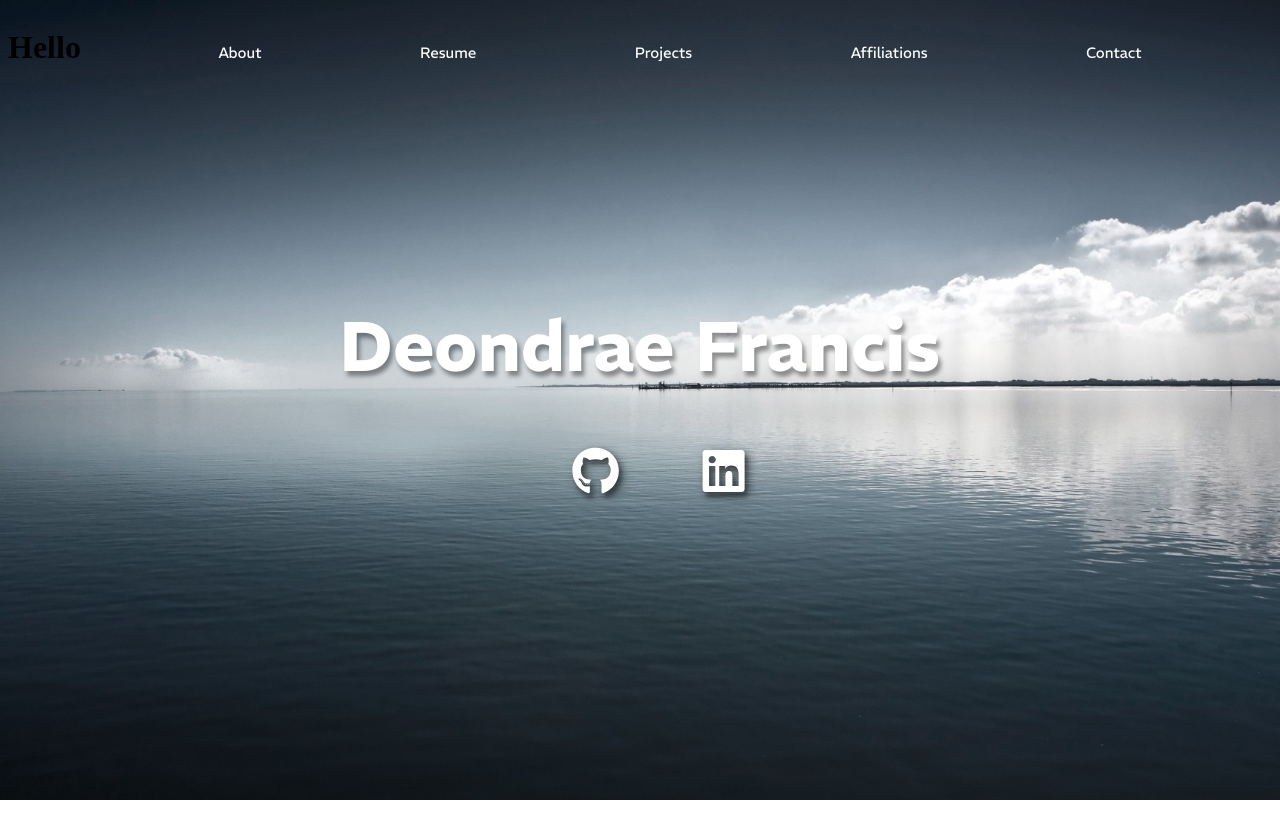
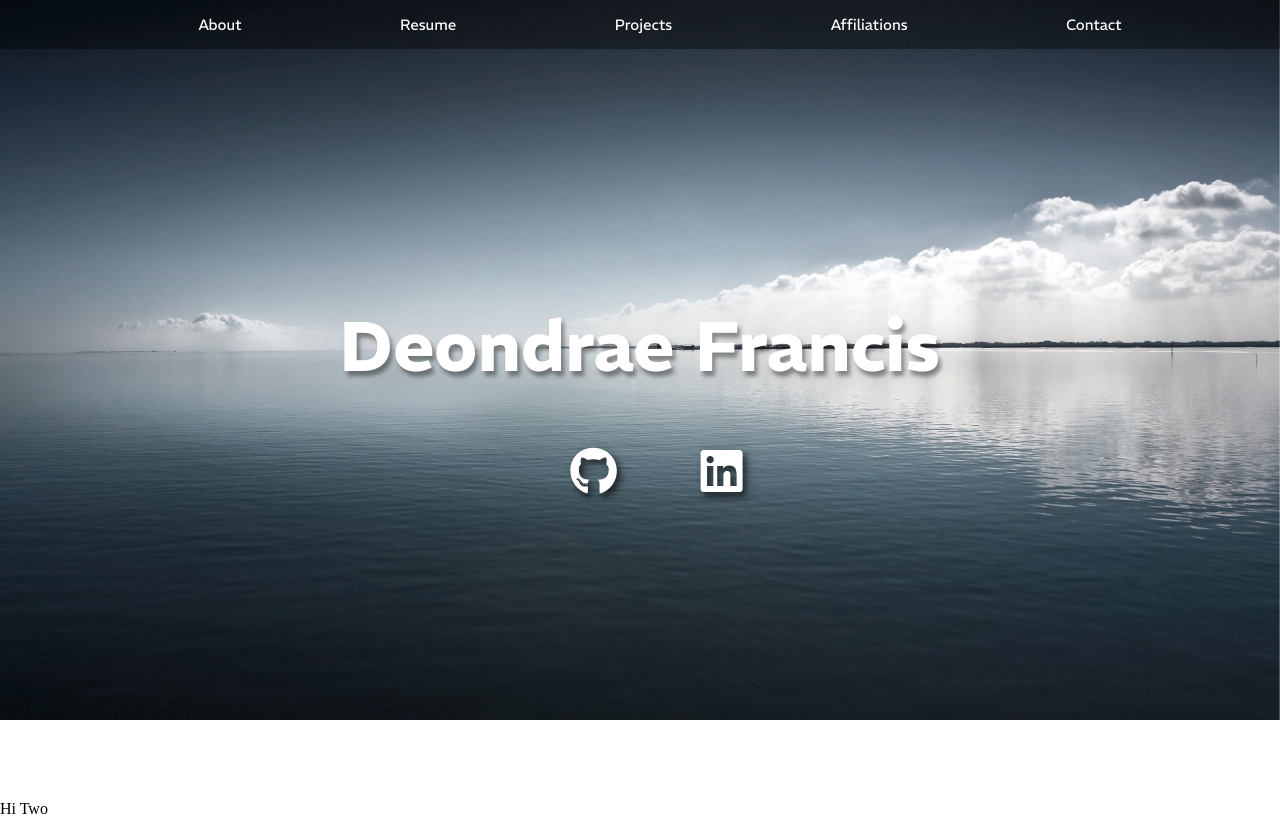
Before and after one commit to DFLotus/portfolio, a React (Create React App) app: page / in a window 1280 px wide. Built offline with nearby package versions, Linux system fonts and the light colour scheme.

Commit message:
Patched format issue

```diff
--- a/public/index.html
+++ b/public/index.html
@@ -2,11 +2,42 @@
 <html lang="en">
   <head>
     <meta charset="utf-8" />
+    <link rel="icon" href="%PUBLIC_URL%/favicon.ico" />
     <meta name="viewport" content="width=device-width, initial-scale=1" />
+    <meta name="theme-color" content="#000000" />
+    <meta
+      name="description"
+      content="Web site created using create-react-app"
+    />
+    <link rel="apple-touch-icon" href="%PUBLIC_URL%/logo192.png" />
+    <!--
+      manifest.json provides metadata used when your web app is installed on a
+      user's mobile device or desktop. See https://developers.google.com/web/fundamentals/web-app-manifest/
+    -->
+    <link rel="manifest" href="%PUBLIC_URL%/manifest.json" />
+    <!--
+      Notice the use of %PUBLIC_URL% in the tags above.
+      It will be replaced with the URL of the `public` folder during the build.
+      Only files inside the `public` folder can be referenced from the HTML.
+
+      Unlike "/favicon.ico" or "favicon.ico", "%PUBLIC_URL%/favicon.ico" will
+      work correctly both with client-side routing and a non-root public URL.
+      Learn how to configure a non-root public URL by running `npm run build`.
+    -->
     <title>React App</title>
   </head>
   <body>
     <noscript>You need to enable JavaScript to run this app.</noscript>
     <div id="root"></div>
+    <!--
+      This HTML file is a template.
+      If you open it directly in the browser, you will see an empty page.
+
+      You can add webfonts, meta tags, or analytics to this file.
+      The build step will place the bundled scripts into the <body> tag.
+
+      To begin the development, run `npm start` or `yarn start`.
+      To create a production bundle, use `npm run build` or `yarn build`.
+    -->
   </body>
 </html>
--- /dev/null
+++ b/src/App.css
@@ -0,0 +1,3 @@
+html{
+    scroll-behavior: smooth;
+}
--- a/src/App.js
+++ b/src/App.js
@@ -1,16 +1,16 @@
 import React from "react";
-import { Routes, Route } from "react-router-dom";
 import Home from "./pages/Home";
+import Navbar from "./components/Navbar";
+import About from "./components/About";
 
-const App = () => {
-    return (
-        <div className="App">
-            <Routes>
-                <Route path="/" element={<Home />} />
-            </Routes>
-        </div>
-    )
+function App() {
+  return (
+    <div className="App">
+      <Navbar />
+      <Home />
+      <About />
+    </div>
+  );
 }
 
-
-export default App
+export default App;
--- a/src/component/HomeContent.js
+++ /dev/null
@@ -1,36 +0,0 @@
-import React from "react";
-import Imgbg from '../assets/home-wallpaper.jpeg'
-import { FaGithub } from 'react-icons/fa'
-import { FaLinkedin } from 'react-icons/fa'
-import '../styles/HomeContent.css'
-import { Link } from "react-router-dom";
-
-const HomeContainer = () => {
-    return (
-        <div className="home-container">
-            <div className="img-container">
-                <img className="img-view" src={Imgbg} alt="background-img" />
-            </div>
-            <div className="my-name">
-                <h1>Deondrae Francis</h1>
-                <div className="social-container">
-                    <ul>
-                        <li><Link></Link></li>
-                        <li>
-                            <a href="https://github.com/DFLotus" target={"_blank"} rel={"noopener noreferrer"}>
-                                <FaGithub className="social-icon" size={"3rem"} color={"white"} />
-                            </a>
-                        </li>
-                        <li>
-                            <a href="https://www.linkedin.com/in/deondrae-francis-b882241b2/" target={"_blank"} rel={"noopener noreferrer"}>
-                                <FaLinkedin className="social-icon" size={"3rem"} color={"white"} />
-                            </a>
-                        </li>
-                    </ul>
-                </div>
-            </div>
-        </div>
-    )
-}
-
-export default HomeContainer
--- a/src/component/About.js
+++ b/src/components/About.js
@@ -4,9 +4,10 @@ import React from "react";
 const About = () => {
     return(
         <div className="about-container">
-            <h1>Hello</h1>
+            Hi Two
         </div>
     )
 }
 
+
 export default About
--- a/src/index.js
+++ b/src/index.js
@@ -1,14 +1,11 @@
 import React from 'react';
 import ReactDOM from 'react-dom/client';
+import './index.css';
 import App from './App';
-import { BrowserRouter } from "react-router-dom"
 
 const root = ReactDOM.createRoot(document.getElementById('root'));
-
 root.render(
   <React.StrictMode>
-    <BrowserRouter>
-      <App />
-    </BrowserRouter>
+    <App />
   </React.StrictMode>
 );
--- a/src/pages/Home.js
+++ b/src/pages/Home.js
@@ -1,14 +1,33 @@
 import React from "react";
-import Navbar from "../component/Navbar";
-import HomeContainer from "../component/HomeContent";
-import About from "../component/About";
+import Imgbg from '../assets/home-wallpaper.jpeg'
+import { FaGithub } from 'react-icons/fa'
+import { FaLinkedin } from 'react-icons/fa'
+import '../styles/Home.css'
+import Navbar from "../components/Navbar";
 
 const Home = () => {
     return (
         <div className="home-container">
-            <Navbar />
-            <HomeContainer />
-            <About />
+            <div className="img-container">
+                <img className="img-view" src={Imgbg} alt="background-img" />
+            </div>
+            <div className="my-name">
+                <h1>Deondrae Francis</h1>
+                <div className="social-container">
+                    <ul>
+                        <li>
+                            <a href="https://github.com/DFLotus" target={"_blank"} rel={"noopener noreferrer"}>
+                                <FaGithub className="social-icon" size={"3rem"} color={"white"} />
+                            </a>
+                        </li>
+                        <li>
+                            <a href="https://www.linkedin.com/in/deondrae-francis-b882241b2/" target={"_blank"} rel={"noopener noreferrer"}>
+                                <FaLinkedin className="social-icon" size={"3rem"} color={"white"} />
+                            </a>
+                        </li>
+                    </ul>
+                </div>
+            </div>
         </div>
     )
 }
--- a/src/styles/HomeContent.css
+++ b/src/styles/Home.css
@@ -1,16 +1,27 @@
-.home-container{
+body{
+    margin: 0;
+    padding: 0;
+    overflow-x: hidden;
+}
+
+.home-container {
     overflow: hidden;
     background-size: cover;
+    position: relative;
+    align-items: center;
+    justify-content: center;
+    height: 100vh;
 }
 
-.img-view{
-    position: absolute;
+.img-view {
     right: 0;
     top: 0;
+    background-size: cover;
+    background-position: center;
     object-fit: cover;
     z-index: -1;
-    width:100%;
-    height:100%
+    width: 100%;
+    height: 100%
 }
 
 .my-name {
@@ -20,15 +31,15 @@
     transform: translate(-50%, -50%);
     font-size: 35px;
     font-family: rem;
-    color:  white;
-    /*color: rgba(83, 143, 233);*/
+    color: white;
     filter: drop-shadow(3px 5px 2px rgb(0 0 0 / 0.4));
 }
 
-.social-container{
+.social-container {
     position: relative;
-    left: 12%;
+    left: 25%;
 }
+
 .social-container li {
     margin: 10px 40px;
     display: inline-block;
--- a/src/styles/Navbar.css
+++ b/src/styles/Navbar.css
@@ -3,13 +3,13 @@
     src: url('../assets/REM-VariableFont_wght.ttf');
 }
 
-.nav-bar-container{
-    margin: 20px 0px;
-    padding: 0px 12px;
-    background-color: transparent;
-    position: fixed;
+.nav-bar-container {
+    position: absolute;
+    top: 0;
+    left: 0;
     width: 100%;
-    z-index: 1;
+    background-color: rgba(0, 0, 0, 0.4);
+    z-index: 2;
 }
 
 .nav-card{
```
Also changed, not shown: package.json (+10 -4 lines), src/components/Navbar.js (renamed from src/component/Navbar.js), src/index.css (added), 2 other files (tests, documents, lock files or other folders).
